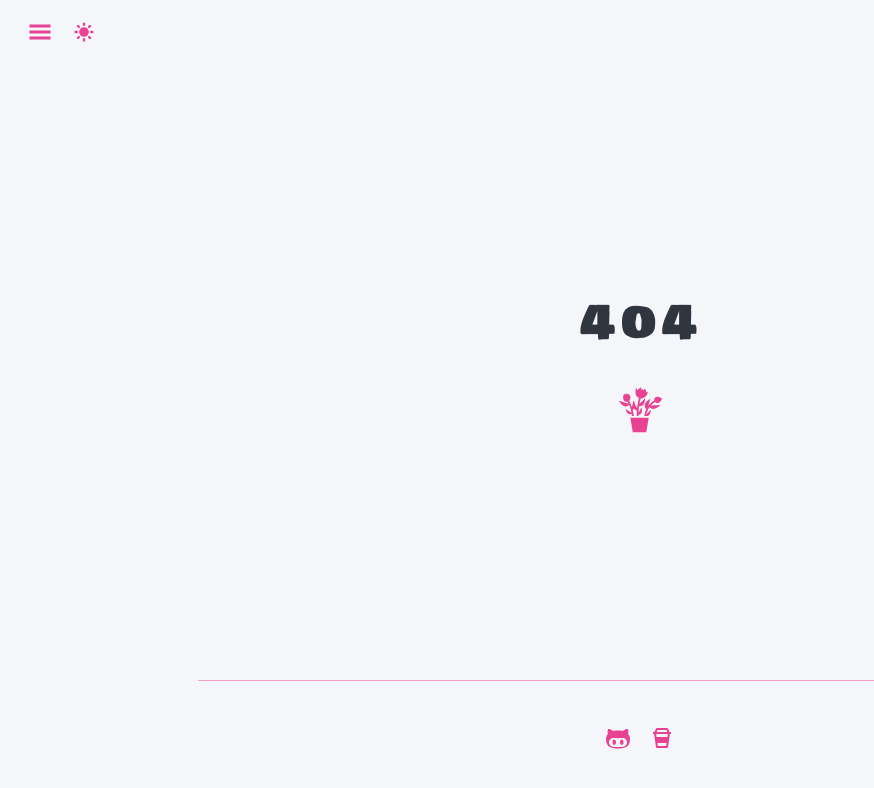
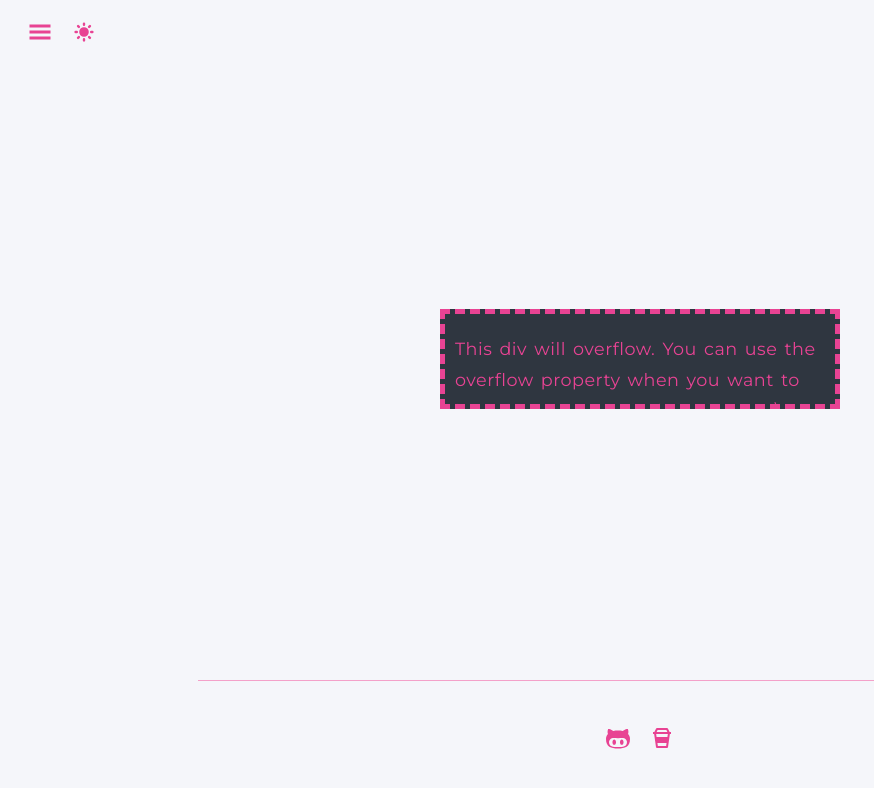
Before and after one commit to mithi/digital-garden, a Next.js app: page /web-dev/css-playground/Demonstration in a window 1280 px wide. Before the commit this address had no page. Shown: the top 788 px of the page, without its empty margins (0-874 px from the left). Built offline with nearby package versions, Linux system fonts and the light colour scheme; a web font is replaced by a local one.

Commit message:
📝⭐ Add overflow example

```diff
--- /dev/null
+++ b/pages/web-dev/css-playground/Demonstration.tsx
@@ -0,0 +1,36 @@
+import css from "styled-jsx/css"
+
+type OverflowType = "visible" | "hidden" | "clip" | "scroll" | "auto"
+
+const overflowDivSyle = (overflow: OverflowType) =>
+    css.resolve`
+        div {
+            border: 5px dashed var(--c0-primary);
+            width: 400px;
+            height: 100px;
+            color: black;
+            background-color: var(--dark);
+            color: var(--c0-primary);
+            overflow: ${overflow};
+        }
+    `
+
+export const OverflowDiv = () => {
+    const { className, styles } = overflowDivSyle("auto")
+    return (
+        <div className={className}>
+            <p>
+                This div will overflow. You can use the overflow property when you want to
+                have better control of the layout. \ The overflow property specifies what
+                happens if content overflows an element's box.
+            </p>
+            {styles}
+        </div>
+    )
+}
+
+const Demonstration = () => {
+    return <OverflowDiv />
+}
+
+export default Demonstration
```
Also changed, not shown: pages/web-dev/css-playground/index.mdx (added, +25 -0 lines).
